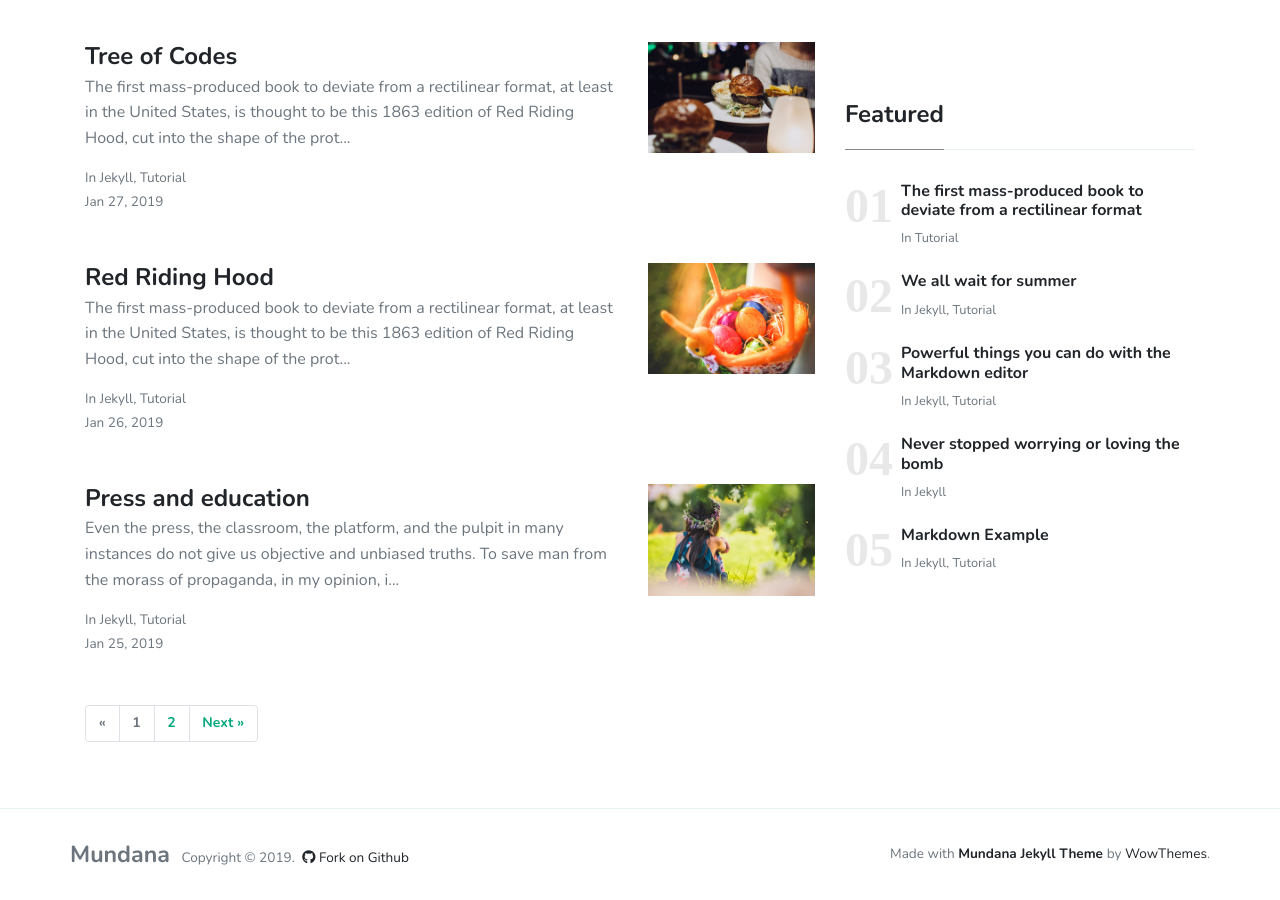
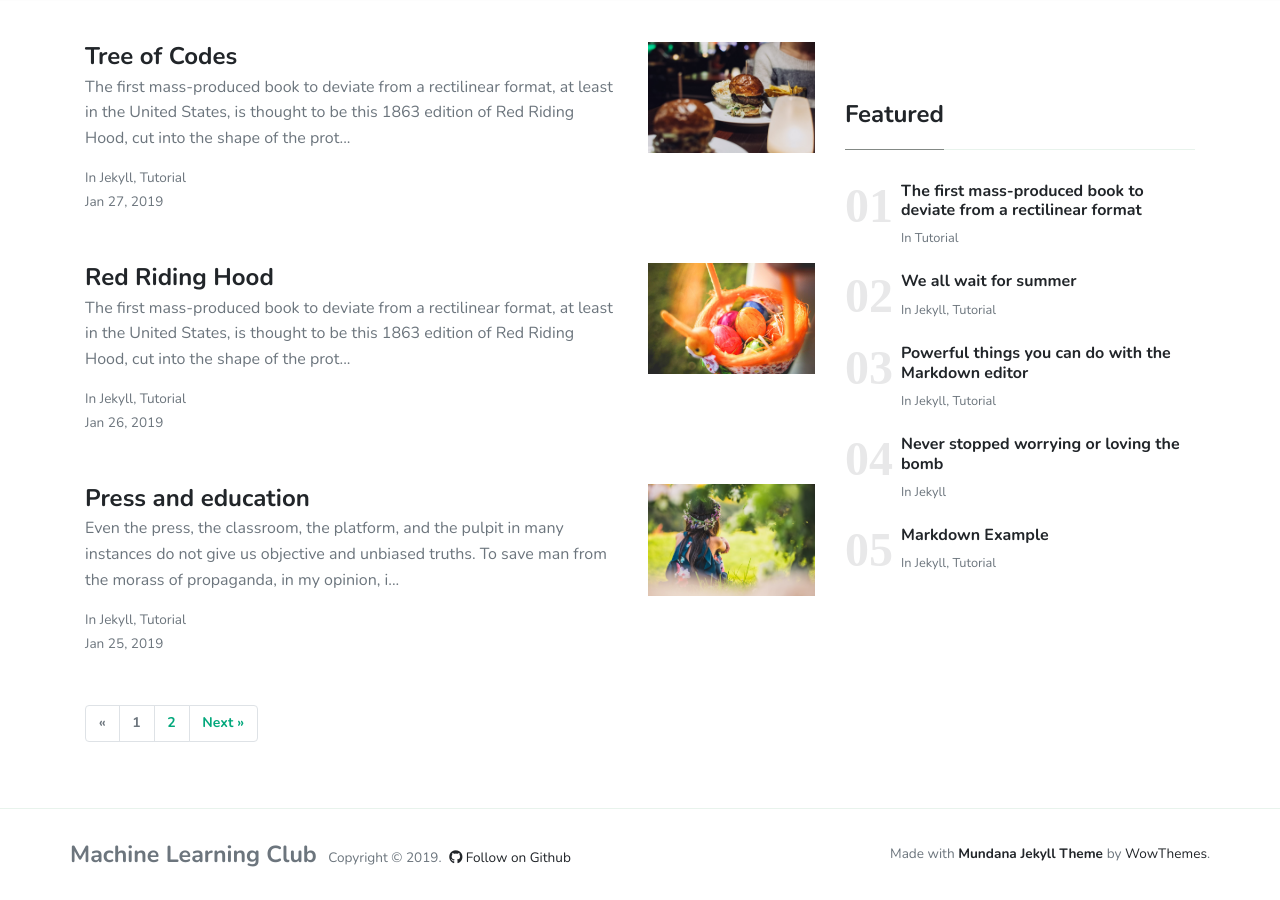
Before and after one commit to Machine-Learning-Club-India/ml-Club, a Jekyll site: the page built from index.html, in a window 1280 px wide and 900 px high, scrolled down 1613 px. Built offline with Jekyll 4.4.1, drawn with Linux system fonts in a browser that asks for light colours; nearby versions of some CDN libraries; the list of posts is cut into pages by our own code.

Commit message:
Update default.html

```diff
--- a/_layouts/default.html
+++ b/_layouts/default.html
@@ -76,11 +76,11 @@
         <div class="container">
         <div class="row align-items-center justify-content-between">
             <div>
-                <span class="navbar-brand mr-2 mb-0"><strong>Mundana</strong></span>
+                <span class="navbar-brand mr-2 mb-0"><strong>Machine Learning Club</strong></span>
                 <span>Copyright © <script>document.write(new Date().getFullYear())</script>.</span>
 
                 <!--  Github Repo Star Btn-->
-                <a class="text-dark ml-1" target="_blank" href="https://github.com/wowthemesnet/mundana-theme-jekyll"><i class="fab fa-github"></i> Fork on Github</a>
+                <a class="text-dark ml-1" target="_blank" href="https://github.com/Machine-Learning-Club-India"><i class="fab fa-github"></i> Follow on Github</a>
 
             </div>
             <div>
```
